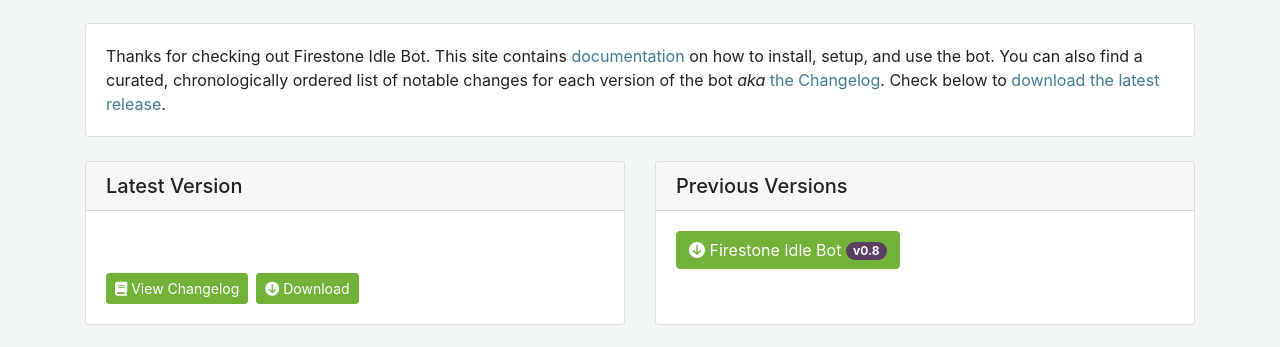
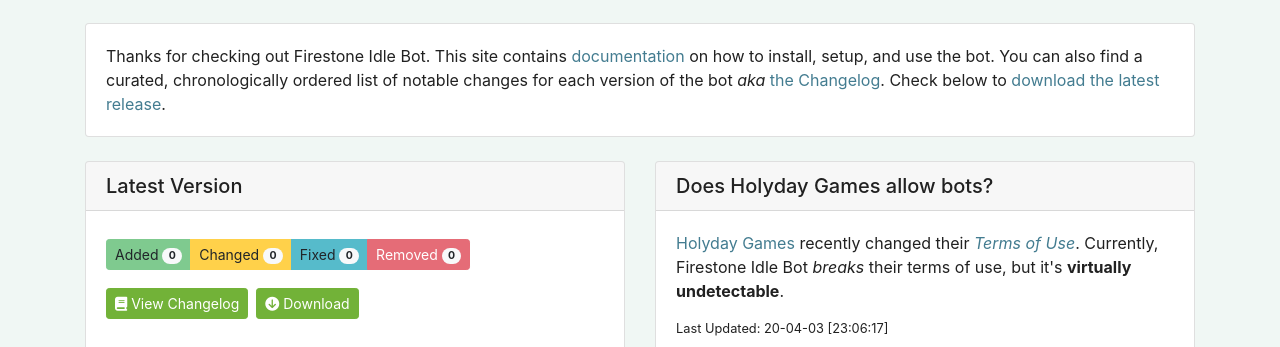
Before and after one commit to div0ky/firestone_web, a Flask app: template app/templates/index.html in a window 1280 px wide. Shown: the part 1219-1566 px from the top of the page. Run offline with Flask 2, Linux system fonts and the light colour scheme; the template is opened without the code that fills it, so the values that code supplies are empty; some libraries are stand-ins or nearby versions.

Commit message:
200403-235402

```diff
--- a/app/models.py
+++ b/app/models.py
@@ -50,6 +50,10 @@ class Post(db.Model):
     def __repr__(self):
         return f"<POST {self.title}>"
 
+class Stats(db.Model):
+    id = db.Column(db.Integer, primary_key=True)
+    runtime = db.Column(db.Float())
+
 @login.user_loader
 def load_user(id):
     return User.query.get(int(id))
--- a/app/static/scss/custom.scss
+++ b/app/static/scss/custom.scss
@@ -24,6 +24,7 @@ $body-bg: #f0f7f4;
 $body-color: #212121;
 $card-bg: #fff;
 $link-color: #437c90;
+$mark-bg: #95849b;
 
 .footer {
   position: absolute;
--- a/app/templates/index.html
+++ b/app/templates/index.html
@@ -12,37 +12,32 @@
     <img src="https://img.shields.io/static/v1?label=60%25%20of%20the%20time&message=works%20every%20time&color=72b238&style=flat-square">
 </p>
 
+
 <div class="card my-4">
     <div class="card-body">
         Thanks for checking out Firestone Idle Bot. This site contains <a href="https://firestone.div0ky.com/docs">documentation</a> on how to install, setup, and use the bot. You can also find a curated, chronologically ordered list of notable changes for each version of the bot <i>aka</i> <a href="{{ url_for('main.changelog') }}">the Changelog</a>. Check below to <a href="{{ url_for('main.download', ver=bot_latest) }}"> download the latest release</a>.
     </div>
 </div>
 
-<div class="card-deck">
+<div class="card-deck ">
     <div class="card">
         <h5 class="card-header">Latest Version <span class="badge badge-secondary">{{ bot_latest }}</span></h5>
         <div class="card-body">
 
+            <div class="btn-group btn-group-sm mt-2" role="group">
 
-            <div class="btn-group btn-group-sm mt-2" role="group">
-                {% for type, change in changes|groupby('change_type') %}
-                {% if type == "Added" %}
-                <button type="button"  onclick="window.location.href='{{ url_for( 'main.version_changelog', version=bot_latest ) }}';" class="btn btn-success">Added <span class="badge badge-light badge-pill">{{ change|count }}</span>
+                <button type="button"  onclick="window.location.href='{{ url_for( 'main.version_changelog', version=bot_latest ) }}';" class="btn btn-success">Added <span class="badge badge-light badge-pill">{{ added|count }}</span>
                 </button>
-                {% endif %}
-                {% if type == "Changed" %}
-                <button type="button" onclick="window.location.href='{{ url_for( 'main.version_changelog', version=bot_latest ) }}';" class="btn btn-warning">Changed <span class="badge badge-light badge-pill">{{ change|count }}</span>
+
+                <button type="button" onclick="window.location.href='{{ url_for( 'main.version_changelog', version=bot_latest ) }}';" class="btn btn-warning">Changed <span class="badge badge-light badge-pill">{{ changed|count }}</span>
                 </button>
-                {% endif %}
-                {% if type == "Fixed" %}
-                <button type="button" onclick="window.location.href='{{ url_for( 'main.version_changelog', version=bot_latest ) }}';" class="btn btn-info">Fixed <span class="badge badge-light badge-pill">{{ change|count }}</span>
+
+                <button type="button" onclick="window.location.href='{{ url_for( 'main.version_changelog', version=bot_latest ) }}';" class="btn btn-info">Fixed <span class="badge badge-light badge-pill">{{ fixed|count }}</span>
                 </button>
-                {% endif %}
-                {% if type == "Removed" %}
-                <button type="button" onclick="window.location.href='{{ url_for( 'main.version_changelog', version=bot_latest) }}';" class="btn btn-danger">Removed <span class="badge badge-light badge-pill">{{ change|count }}</span>
+
+                <button type="button" onclick="window.location.href='{{ url_for( 'main.version_changelog', version=bot_latest) }}';" class="btn btn-danger">Removed <span class="badge badge-light badge-pill">{{ removed|count }}</span>
                 </button>
-                {% endif %}
-                {% endfor %}
+
             </div>
 
 
@@ -58,14 +53,12 @@
 
 <!--########################################################################################-->
 
-<div class="card">
-    <h5 class="card-header">Previous Versions</h5>
+<div class="card d-flex align-middle">
+    <h5 class="card-header">Does Holyday Games allow bots?</h5>
     <div class="card-body">
+        <p><a href="https://holydaygames.com">Holyday Games</a> recently changed their <a href="https://holydaygames.com/docs/firestone/fs-terms-of-services.pdf"><i>Terms of Use</i></a>. Currently, Firestone Idle Bot <i>breaks</i> their terms of use, but it's <b>virtually undetectable</b>.
 
-        <a class="btn btn-primary" href="{{ url_for('main.download') }}?ver=v0.8">
-            <i class="fas fa-arrow-circle-down"></i> Firestone Idle Bot <span
-                class="badge badge-div-pineapple badge-pill">v0.8</span>
-        </a>
+        <p class="small">Last Updated: 20-04-03 [23:06:17]</p>
 
     </div>
 </div>
```
Also changed, not shown: app/main/routes.py (+8 -2 lines), migrations/versions/e2a3dfc8a8b7_.py (added, +32 -0 lines), app/static/scss/custom.css, 1 other file.
